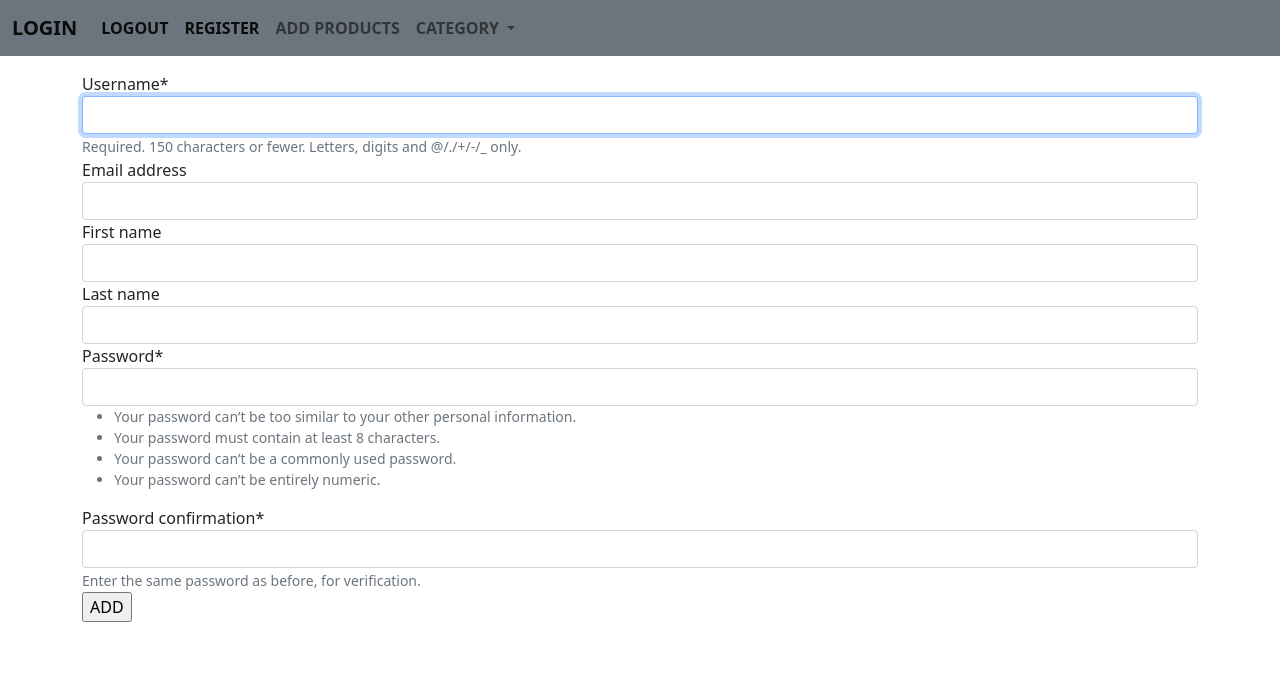
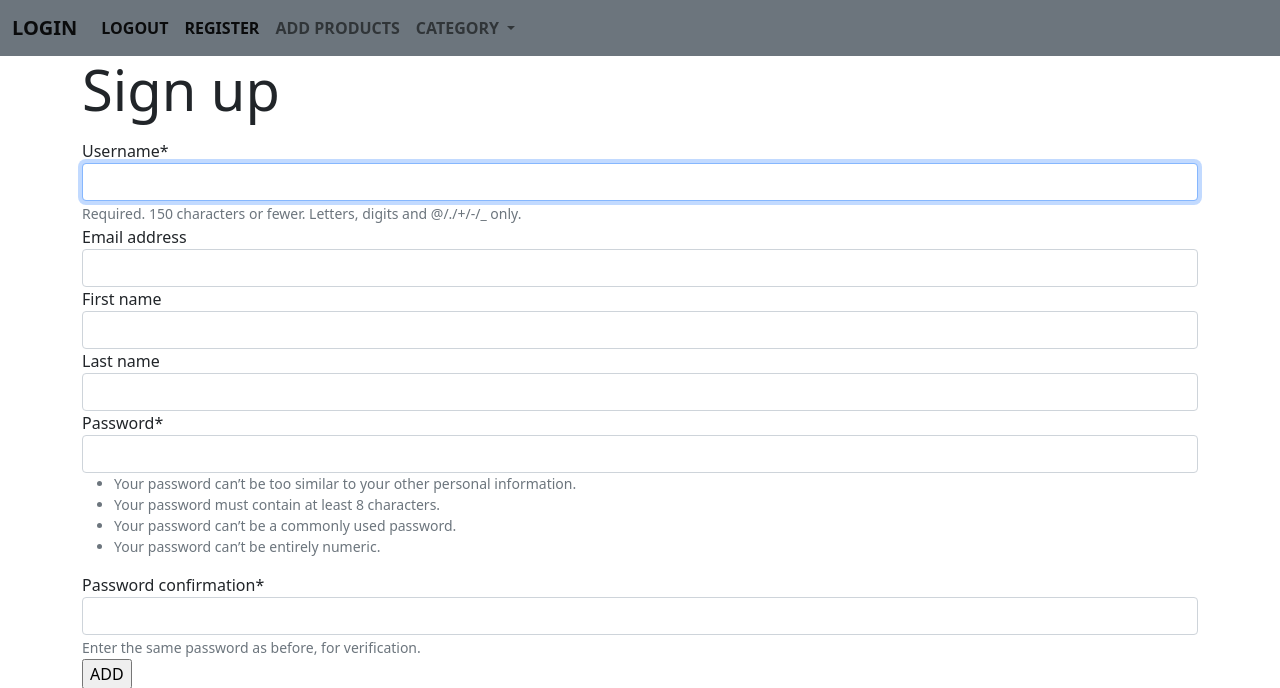
Before and after one commit to AshnaKC/first, a Django app: page /register/ in a window 1280 px wide. Shown: the top 688 px of the page. Run offline with Django 3.2, Linux system fonts and the light colour scheme; some libraries are stand-ins or nearby versions.

Commit message:
first commit in feature branch

```diff
--- a/thirdapp/templates/register.html
+++ b/thirdapp/templates/register.html
@@ -8,7 +8,7 @@
 {% block content %}
     <div class ="container">
 
-        <p class ="display-4"></p>
+        <p class ="display-4">Sign up</p>
         <form action="" method="POST" enctype="multipart/form-data">
             {%csrf_token%}
             {{form|crispy}}
```
